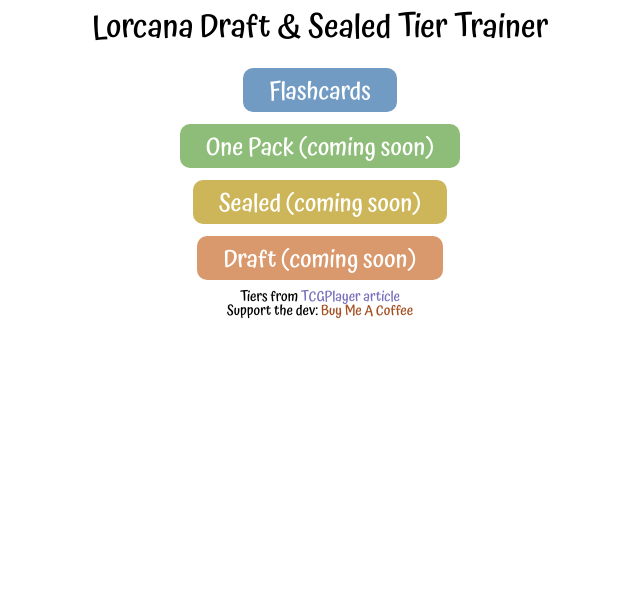
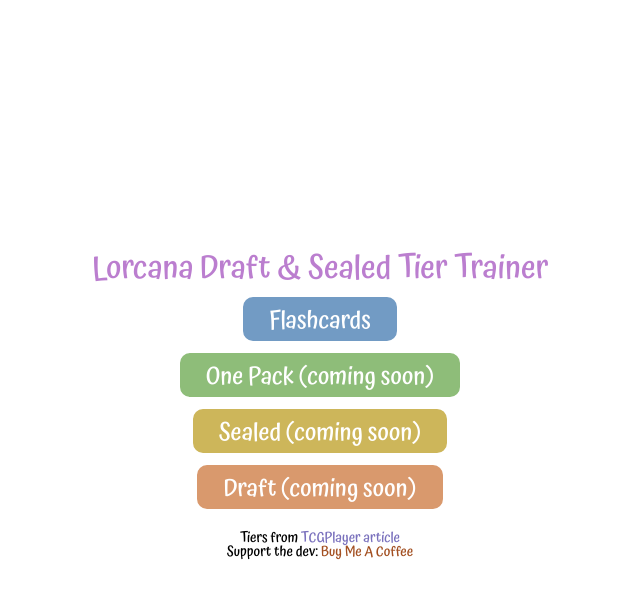
Before and after one commit to lushmade/LorcanaSealed, a plain HTML site: page index.html in a window 1280 px wide. Shown: the whole page, without its empty margins (320-960 px from the left). Drawn offline with nearby package versions, Linux system fonts and the light colour scheme.

Commit message:
ui updates

```diff
--- a/css/common.css
+++ b/css/common.css
@@ -21,19 +21,20 @@ body {
     flex-direction: column;
     justify-content: center;
     margin: 0;
+    height: 100vh;
     font-family: "Atma";
 }
 
 #container {
     max-width: 600px;
     width: 100%;
-    margin: 0 auto;
+    margin: 12px auto;
 }
 
 footer {
     max-width: 1000px;
     width: 100%;
-    margin: 10px auto;
+    margin: 10px auto 0px auto;
     text-align: center;
 }
 
--- a/css/flashcard.css
+++ b/css/flashcard.css
@@ -91,7 +91,7 @@
     justify-content: center;
     align-items: center;
     gap: 10px;
-    margin-top: 20px;
+    margin-top: 12px;
     height: 64px;
 }
 
--- a/css/main.css
+++ b/css/main.css
@@ -5,5 +5,4 @@
     flex-direction: column;
     align-items: center;
     gap: 12px;
-    margin-top: 24px;
 }
--- a/js/page/Page-Common.js
+++ b/js/page/Page-Common.js
@@ -2,7 +2,7 @@
 function Header() {
   $("body").prepend($('<header>'));
   $('header').append($('<h1>'));
-  $('header h1').append($('<a>', { href: 'index.html', text: 'Lorcana Draft & Sealed Tier Trainer' }));
+  $('header h1').append($('<a>', { class: 'violet', href: 'index.html', text: 'Lorcana Draft & Sealed Tier Trainer' }));
 }
 
 function Footer() {
--- a/js/src/Flashcards.js
+++ b/js/src/Flashcards.js
@@ -76,7 +76,7 @@ function Judge(selectedTier) {
     "B": "orange",
     "C": "yellow",
     "D": "blue",
-    "F": "violet"
+    "F": "indigo"
   }
 
   let $card = $("#card-image");
```
